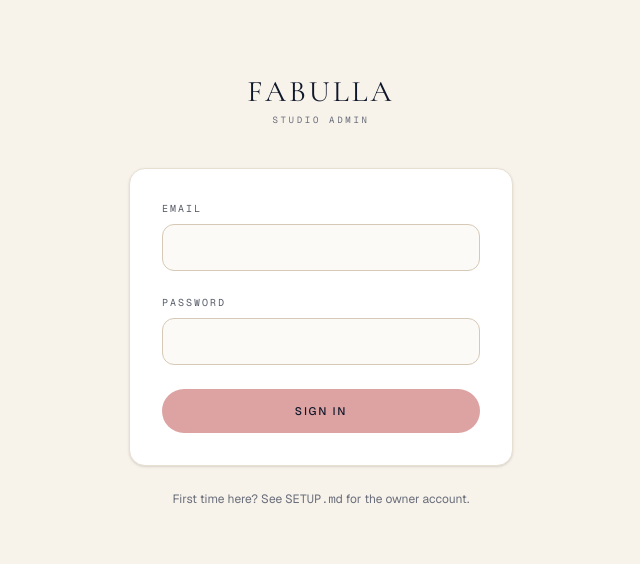
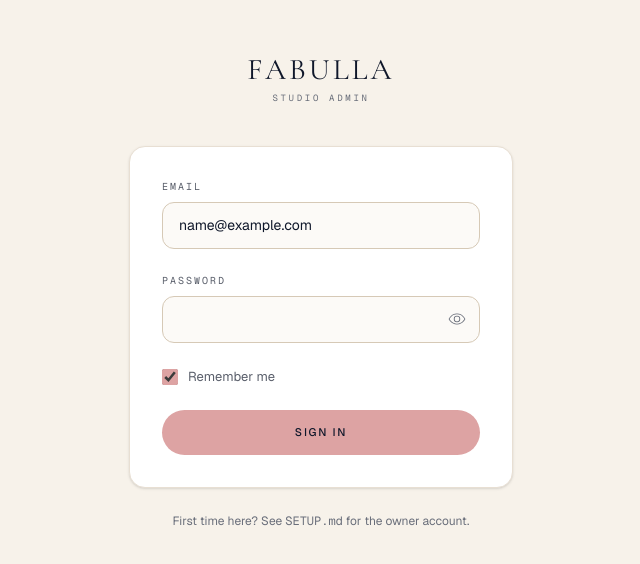
Before and after one commit to Gowtham310106/diamond-jwell, a Next.js app in the folder fabulla/: page /admin/login in a window 1280 px wide. Shown: the part 108-672 px from the top of the page, without its empty margins (319-959 px from the left). Built offline with nearby package versions, Linux system fonts and the light colour scheme; sample sign-in values are in the browser's storage.

Commit message:
feat(admin): add password eye visibility toggle and remember me feature

```diff
--- a/fabulla/src/app/admin/login/LoginForm.tsx
+++ b/fabulla/src/app/admin/login/LoginForm.tsx
@@ -1,7 +1,7 @@
 "use client";
 
-import { useActionState } from "react";
-import { CircleNotch } from "@phosphor-icons/react";
+import { useActionState, useEffect, useState } from "react";
+import { CircleNotch, Eye, EyeSlash } from "@phosphor-icons/react";
 import { login, type LoginState } from "./actions";
 
 const field =
@@ -10,28 +10,93 @@ const label = "block font-mono text-[10px] uppercase tracking-[0.2em] text-ink-2
 
 export default function LoginForm({ next }: { next: string }) {
   const [state, action, pending] = useActionState<LoginState, FormData>(login, {});
+  const [showPassword, setShowPassword] = useState(false);
+  const [email, setEmail] = useState("");
+  const [remember, setRemember] = useState(true);
+
+  useEffect(() => {
+    try {
+      const savedEmail = localStorage.getItem("fabulla_admin_email");
+      if (savedEmail) {
+        setEmail(savedEmail);
+        setRemember(true);
+      }
+    } catch {
+      // LocalStorage access may be restricted in private browsing
+    }
+  }, []);
+
+  const handleFormSubmit = () => {
+    try {
+      if (remember && email) {
+        localStorage.setItem("fabulla_admin_email", email);
+      } else if (!remember) {
+        localStorage.removeItem("fabulla_admin_email");
+      }
+    } catch {
+      // LocalStorage access safe-guard
+    }
+  };
 
   return (
-    <form action={action} className="space-y-6" noValidate>
+    <form action={action} onSubmit={handleFormSubmit} className="space-y-6" noValidate>
       <input type="hidden" name="next" value={next} />
       <div>
         <label htmlFor="email" className={label}>
           Email
         </label>
-        <input id="email" name="email" type="email" autoComplete="username" required className={`${field} mt-2`} />
+        <input
+          id="email"
+          name="email"
+          type="email"
+          autoComplete="username"
+          required
+          value={email}
+          onChange={(e) => setEmail(e.target.value)}
+          className={`${field} mt-2`}
+        />
       </div>
       <div>
         <label htmlFor="password" className={label}>
           Password
         </label>
+        <div className="relative mt-2">
           <input
             id="password"
             name="password"
-          type="password"
+            type={showPassword ? "text" : "password"}
             autoComplete="current-password"
             required
-          className={`${field} mt-2`}
+            className={`${field} pr-11`}
           />
+          <button
+            type="button"
+            onClick={() => setShowPassword((prev) => !prev)}
+            aria-label={showPassword ? "Hide password" : "Show password"}
+            className="absolute right-3.5 top-1/2 -translate-y-1/2 text-ink-3 transition-colors hover:text-ink focus:outline-none"
+          >
+            {showPassword ? (
+              <EyeSlash size={18} weight="light" />
+            ) : (
+              <Eye size={18} weight="light" />
+            )}
+          </button>
+        </div>
+      </div>
+
+      <div className="flex items-center justify-between">
+        <label className="group flex cursor-pointer items-center gap-2.5 select-none">
+          <input
+            type="checkbox"
+            name="remember"
+            checked={remember}
+            onChange={(e) => setRemember(e.target.checked)}
+            className="h-4 w-4 rounded border-line-2 bg-canvas text-rose accent-rose focus:ring-0 focus:ring-offset-0 cursor-pointer"
+          />
+          <span className="font-sans text-[13px] text-ink-2 transition-colors group-hover:text-ink">
+            Remember me
+          </span>
+        </label>
       </div>
 
       {state.error && (
--- a/fabulla/src/app/admin/login/actions.ts
+++ b/fabulla/src/app/admin/login/actions.ts
@@ -17,6 +17,7 @@ export async function login(_prev: LoginState, form: FormData): Promise<LoginSta
   const email = String(form.get("email") ?? "").trim().toLowerCase();
   const password = String(form.get("password") ?? "");
   const next = String(form.get("next") ?? "/admin");
+  const remember = form.get("remember") === "on" || form.get("remember") === "true";
 
   if (!email || !password) return { error: "Email and password, please." };
 
@@ -48,13 +49,13 @@ export async function login(_prev: LoginState, form: FormData): Promise<LoginSta
 
   let token: string;
   try {
-    token = await signSession({ sub: admin._id, email: admin.email, name: admin.name });
+    token = await signSession({ sub: admin._id, email: admin.email, name: admin.name }, remember ? 30 : 1);
   } catch (error) {
     return { error: error instanceof Error ? error.message : "Could not start a session." };
   }
 
   const jar = await cookies();
-  jar.set(SESSION_COOKIE, token, cookieOptions());
+  jar.set(SESSION_COOKIE, token, cookieOptions(remember));
   redirect(next.startsWith("/admin") ? next : "/admin");
 }
 
--- a/fabulla/src/lib/auth.ts
+++ b/fabulla/src/lib/auth.ts
@@ -76,8 +76,8 @@ async function hmacKey(): Promise<CryptoKey> {
   );
 }
 
-export async function signSession(payload: Omit<Session, "exp">): Promise<string> {
-  const session: Session = { ...payload, exp: Date.now() + SESSION_DAYS * 86_400_000 };
+export async function signSession(payload: Omit<Session, "exp">, days = SESSION_DAYS): Promise<string> {
+  const session: Session = { ...payload, exp: Date.now() + days * 86_400_000 };
   const body = b64url(new TextEncoder().encode(JSON.stringify(session)));
   const sig = await crypto.subtle.sign("HMAC", await hmacKey(), new TextEncoder().encode(body));
   return `${body}.${b64url(new Uint8Array(sig))}`;
@@ -103,12 +103,13 @@ export async function verifySession(token: string | undefined): Promise<Session
   }
 }
 
-export function cookieOptions() {
+export function cookieOptions(remember = true) {
+  const days = remember ? 30 : 1;
   return {
     httpOnly: true,
     sameSite: "lax" as const,
     secure: process.env.NODE_ENV === "production",
     path: "/",
-    maxAge: SESSION_DAYS * 86_400,
+    maxAge: days * 86_400,
   };
 }
```
Lines whose indentation alone changed are shown as unchanged.
